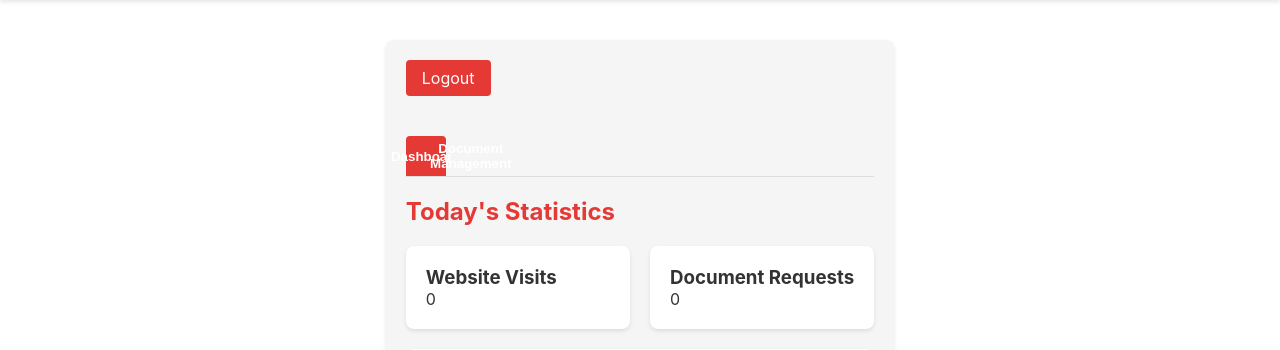
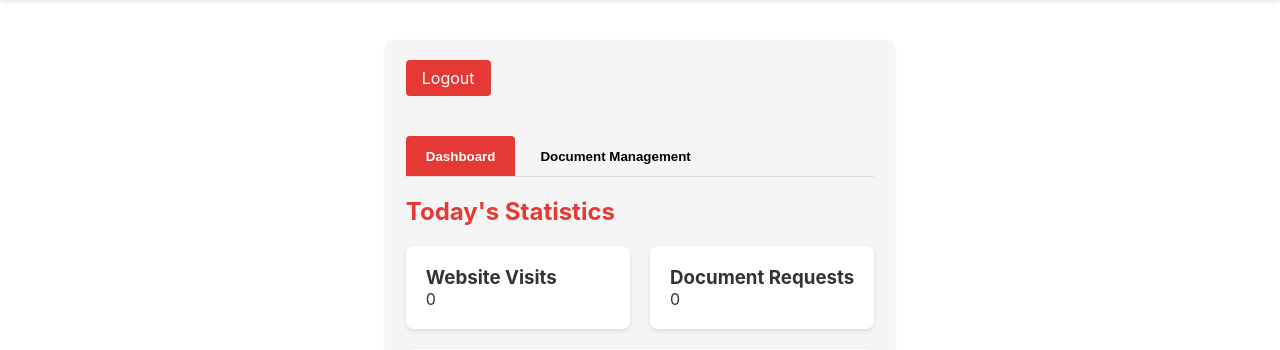
Before and after one commit to Vaujx/BAAC, a Flask app: page /admin in a window 1280 px wide. Shown: the part 74-424 px from the top of the page. Run offline with Flask 3, Linux system fonts and the light colour scheme; the visitor is signed in with stand-in values (Sample User, id 1); data that the repository does not hold is empty; some libraries are stand-ins or nearby versions.

Commit message:
Update styles.css
fix for the button ui in admin dashboard

```diff
--- a/static/styles.css
+++ b/static/styles.css
@@ -108,10 +108,10 @@ textarea:focus {
 
 button {
   background-color: #e53935;
-  color: white;
+  color: black;
   border: none;
   border-radius: 8px;
-  width: 40px;
+  /*width: 40px;*/
   height: 40px;
   cursor: pointer;
   transition: background-color 0.3s ease;
```
